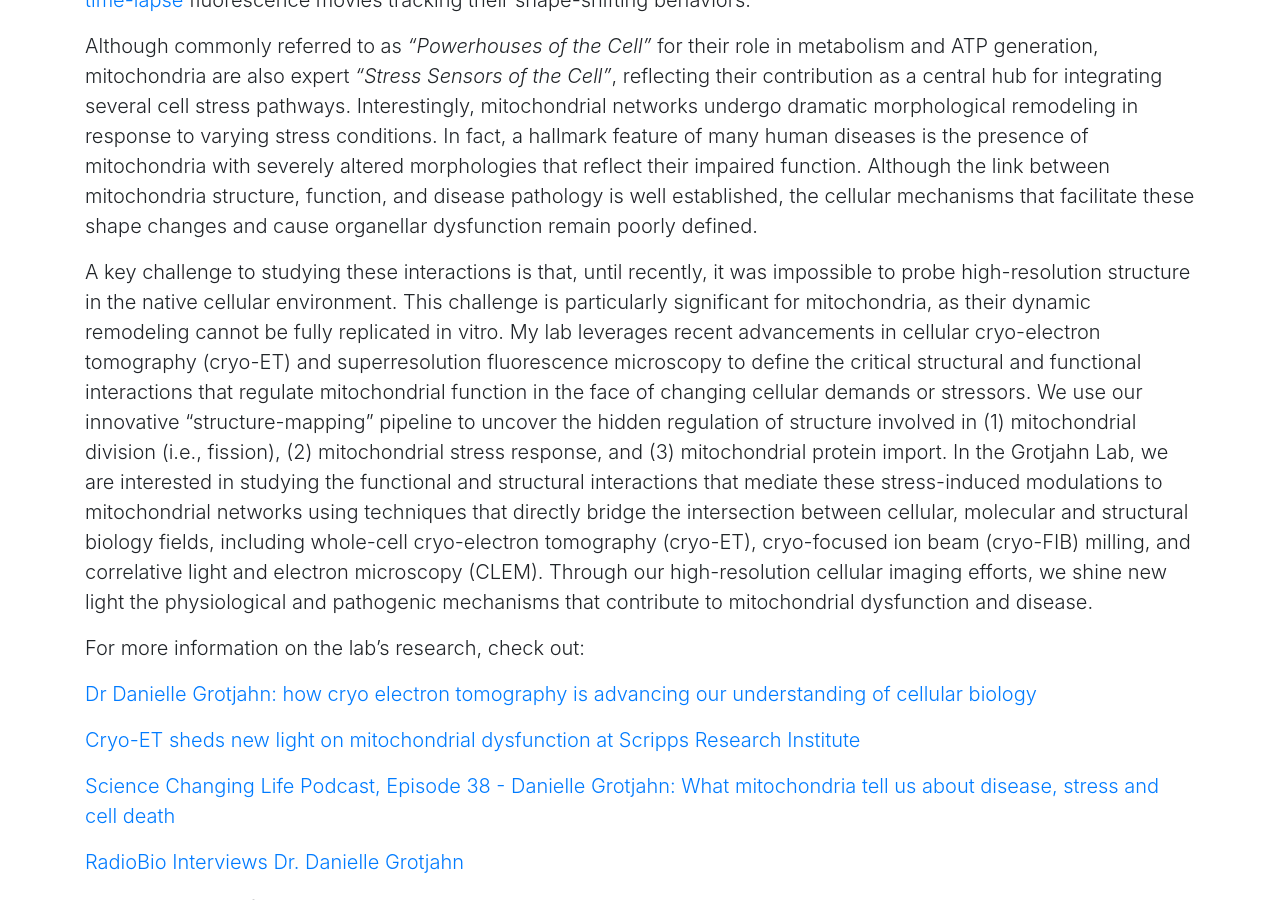
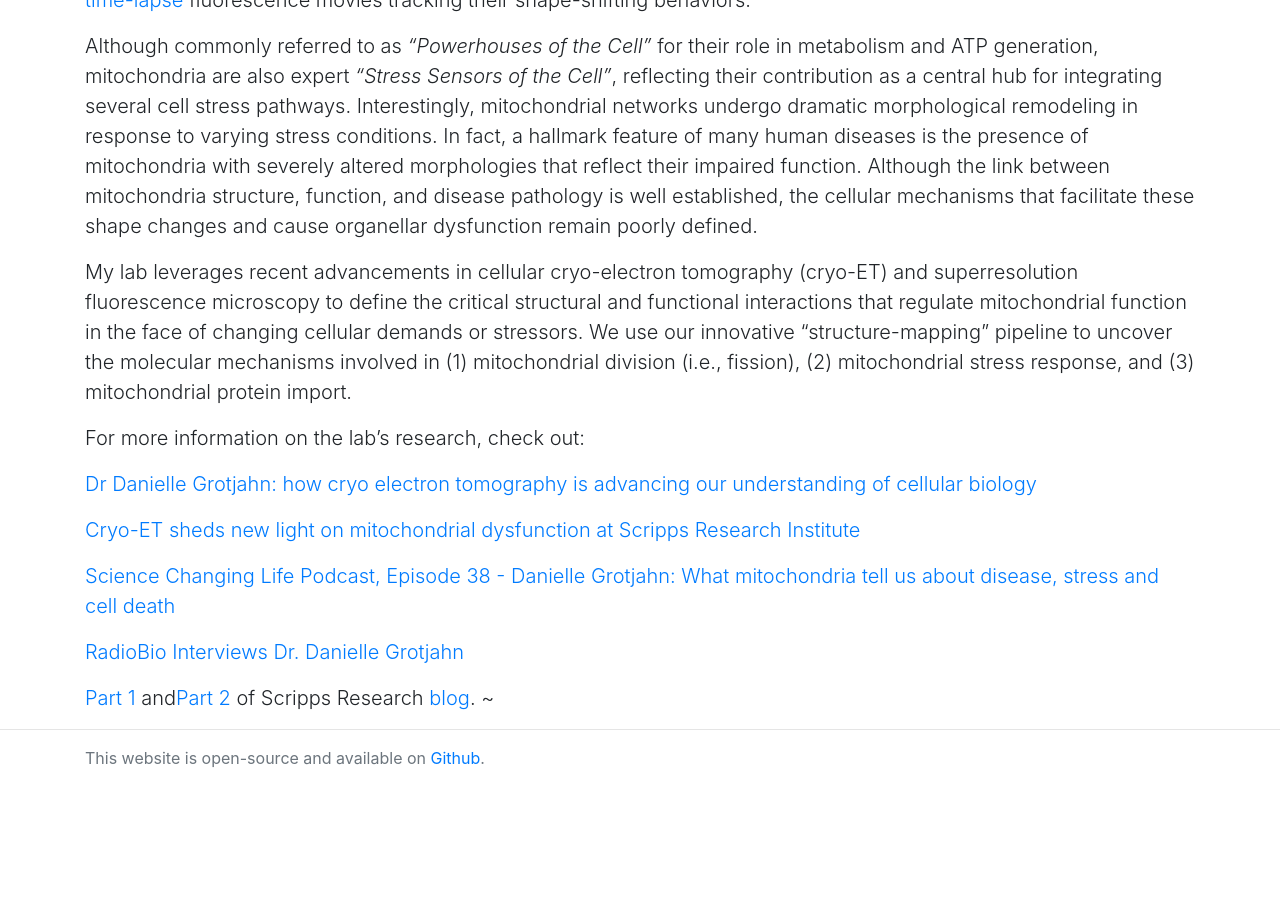
Before and after one commit to GrotjahnLab/GrotjahnLab.github.io, a Jekyll site: the page built from research/index.md, in a window 1280 px wide and 900 px high, scrolled down 493 px. Built offline with Jekyll 4.4.1, drawn with Linux system fonts in a browser that asks for light colours; nearby versions of some CDN libraries; comment, search, counter and statistics services are not loaded; after the commit the page ends 1279 px from its top, so only the background shows below that.

Commit message:
updated research description

```diff
--- a/research/index.md
+++ b/research/index.md
@@ -9,8 +9,7 @@
 
 Although commonly referred to as *“Powerhouses of the Cell”* for their role in metabolism and ATP generation, mitochondria are also expert *“Stress Sensors of the Cell”*, reflecting their contribution as a central hub for integrating several cell stress pathways. Interestingly, mitochondrial networks undergo dramatic morphological remodeling in response to varying stress conditions. In fact, a hallmark feature of many human  diseases is the presence of mitochondria with severely altered morphologies that reflect their impaired function. Although the link between mitochondria structure, function,  and disease pathology is well established, the cellular mechanisms that facilitate these shape changes and cause organellar dysfunction remain poorly defined.
 
-A key challenge to studying these interactions is that, until recently, it was impossible to probe high-resolution structure in the native cellular environment. This challenge is particularly significant for mitochondria, as their dynamic remodeling cannot be fully replicated in vitro. My lab leverages recent advancements in cellular cryo-electron tomography (cryo-ET) and superresolution fluorescence microscopy to define the critical structural and functional interactions that regulate mitochondrial function in the face of changing cellular demands or stressors. We use our innovative “structure-mapping” pipeline to uncover the hidden regulation of structure involved in (1) mitochondrial division (i.e., fission), (2) mitochondrial stress response, and (3) mitochondrial protein import.
-In the Grotjahn Lab, we are interested in studying the functional and structural interactions that mediate these stress-induced modulations to mitochondrial networks using techniques that directly bridge the intersection between cellular, molecular and structural biology fields, including whole-cell cryo-electron tomography (cryo-ET), cryo-focused ion beam (cryo-FIB) milling, and correlative light and electron microscopy (CLEM). Through our high-resolution cellular imaging efforts, we shine new light the physiological and pathogenic mechanisms that contribute to mitochondrial dysfunction and disease.
+My lab leverages recent advancements in cellular cryo-electron tomography (cryo-ET) and superresolution fluorescence microscopy to define the critical structural and functional interactions that regulate mitochondrial function in the face of changing cellular demands or stressors. We use our innovative “structure-mapping” pipeline to uncover the molecular mechanisms involved in (1) mitochondrial division (i.e., fission), (2) mitochondrial stress response, and (3) mitochondrial protein import.
 
 For more information on the lab's research, check out:
 
```
